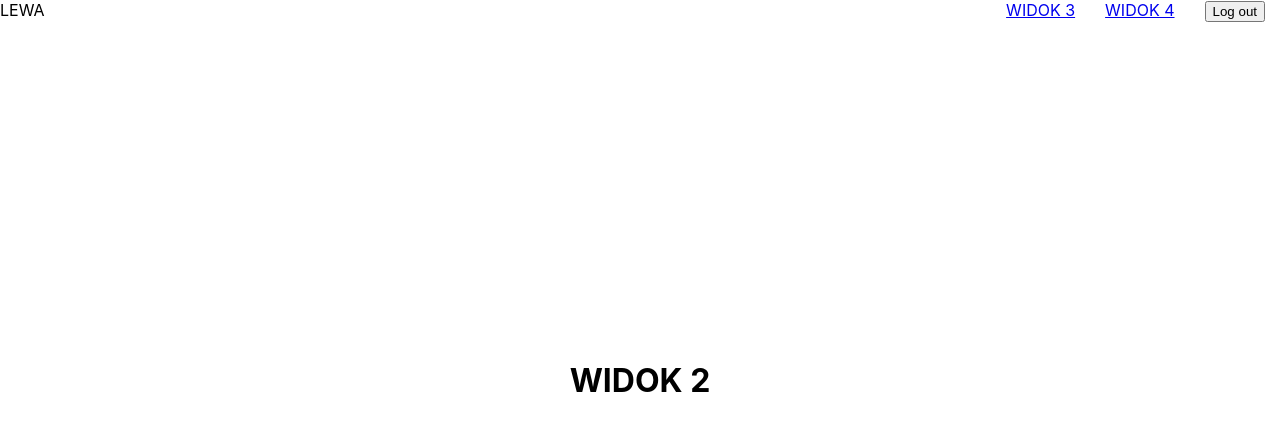
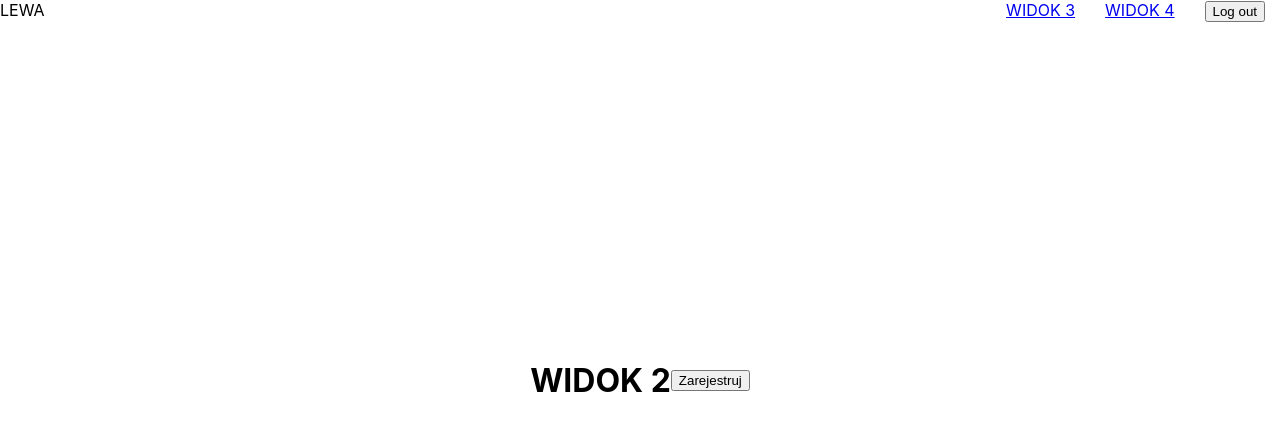
Before and after one commit to ISAKids4Ever/RecruitmentApp, a React (Create React App) app: page /view2 in a window 1280 px wide. Shown: the top 430 px of the page. Built offline with nearby package versions, Linux system fonts and the light colour scheme; no server answers.

Commit message:
Create login and register components

```diff
--- a/src/screens/View1.js
+++ b/src/screens/View1.js
@@ -1,11 +1,19 @@
 import React from 'react';
 import styles from './View1.module.css'
+import { login } from '../services/userService';
 
 
 function View1() {
   return (
    <div className={styles.mainDiv1}>
        <h1>WIDOK 1</h1>
+       <button onClick={() => {
+        login("email2@email.com", "password").then(() => {
+          console.log("logged in")
+        }).catch((err) => {
+          console.log(err)
+        })
+      }}>LogIn</button>
    </div>
   );
 }
--- a/src/screens/View2.js
+++ b/src/screens/View2.js
@@ -1,12 +1,20 @@
-import React from 'react';
+import React, { useEffect } from 'react';
 import styles from './View2.module.css'
+import { register } from '../services/userService';
 
 
 function View2() {
   return (
    <div className={styles.mainDiv2}>
       <h1>WIDOK 2</h1>
-       </div>
+      <button onClick={() => {
+        register("email2@email.com", "password", "name", "bio", "joined").then(() => {
+          console.log("registered in")
+        }).catch((err) => {
+          console.log(err)
+        })
+      }}>Zarejestruj</button>
+   </div>
   );
 }
 
```
